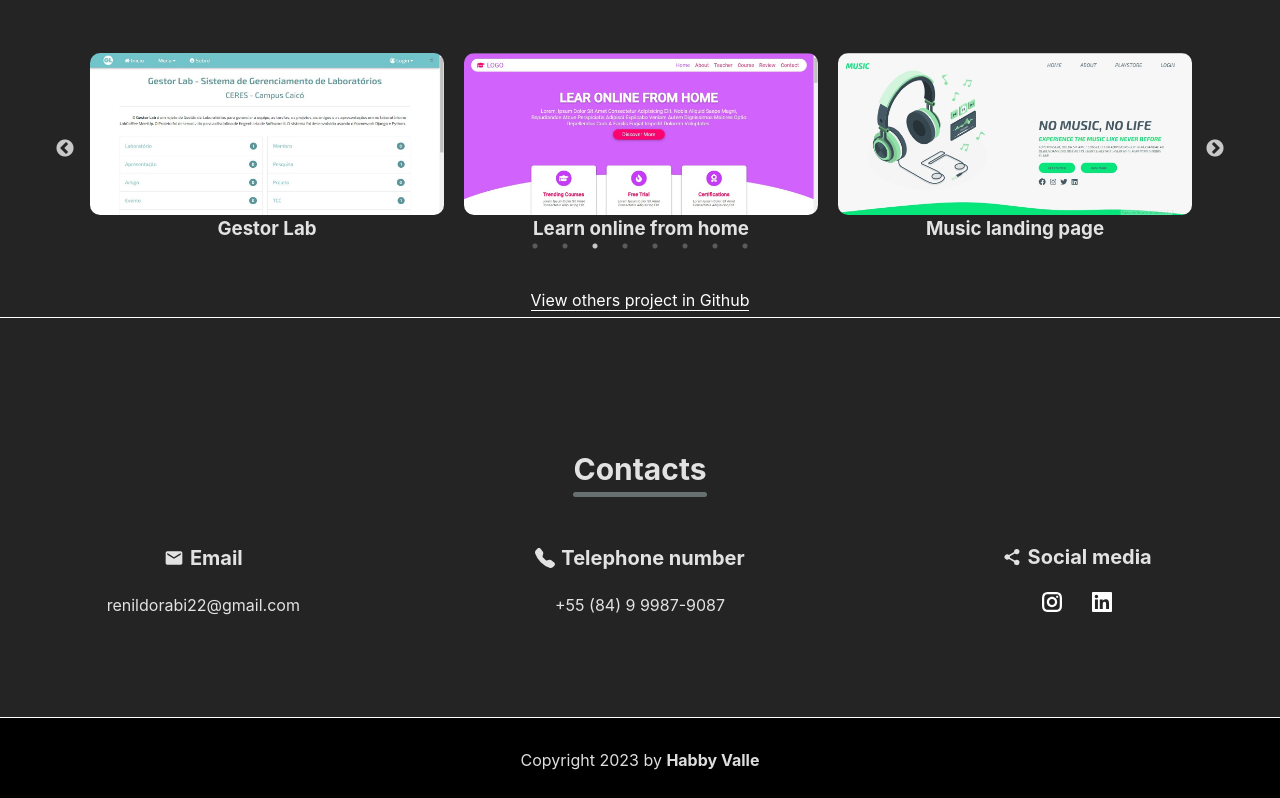
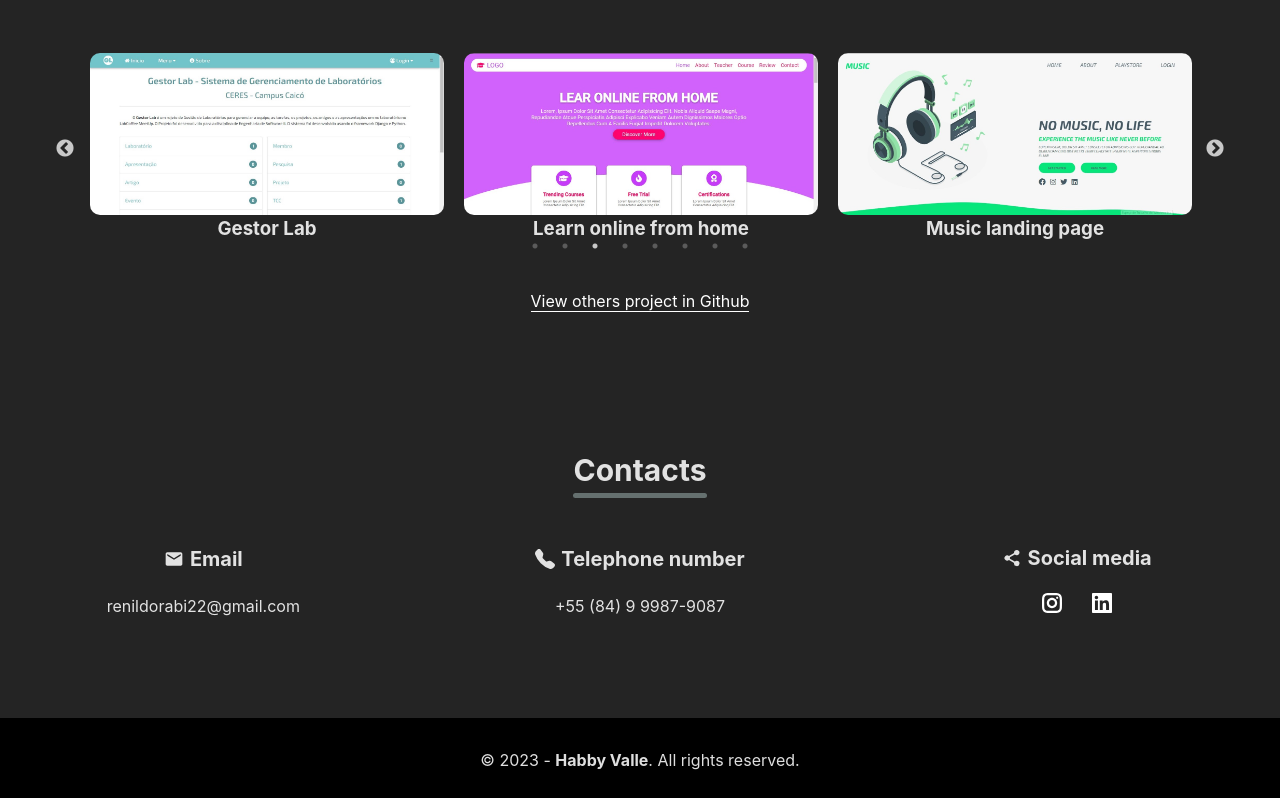
Before and after one commit to Renildo15/Habby-Portfolio, a React (Vite) app in the folder portfolio/: page / in a window 1280 px wide. Shown: the part 1522-2320 px from the top of the page. Built offline with nearby package versions, Linux system fonts and the light colour scheme.

Commit message:
finalizando footer

```diff
--- a/portfolio/src/components/footer/Footer.tsx
+++ b/portfolio/src/components/footer/Footer.tsx
@@ -4,7 +4,7 @@ const Footer = () => {
     return (
         <C.Footer>
             <div>
-                <span>Copyright 2023 by <strong>Habby Valle</strong></span>
+                <span>&copy; 2023 - <strong>Habby Valle</strong>. All rights reserved.</span>
             </div>
         </C.Footer>
     )
--- a/portfolio/src/components/skils/Skills.tsx
+++ b/portfolio/src/components/skils/Skills.tsx
@@ -1,4 +1,4 @@
-import Section from "../Section"
+import Section from "../Section";
 import SubTitle from "../SubTitle";
 import IconsDiv from "./IconsDiv";
 import * as C from "./style";
@@ -10,6 +10,7 @@ import {DiNodejsSmall} from "react-icons/di";
 import {DiPython} from "react-icons/di";
 import {DiDjango} from "react-icons/di";
 import {DiBootstrap} from "react-icons/di";
+
 
 const Skills = () =>{
     return(
--- a/portfolio/src/components/style.tsx
+++ b/portfolio/src/components/style.tsx
@@ -3,13 +3,11 @@ import styled from "styled-components";
 
 export const Section = styled.section`
     height: 25rem;
-
     display: flex;
     align-items: center;
     justify-content: center;
     flex-direction: column;
     gap: 20px;
-    border-bottom: 1px solid white;
 `
 
 export const SubTitleContainer = styled.div`
```
